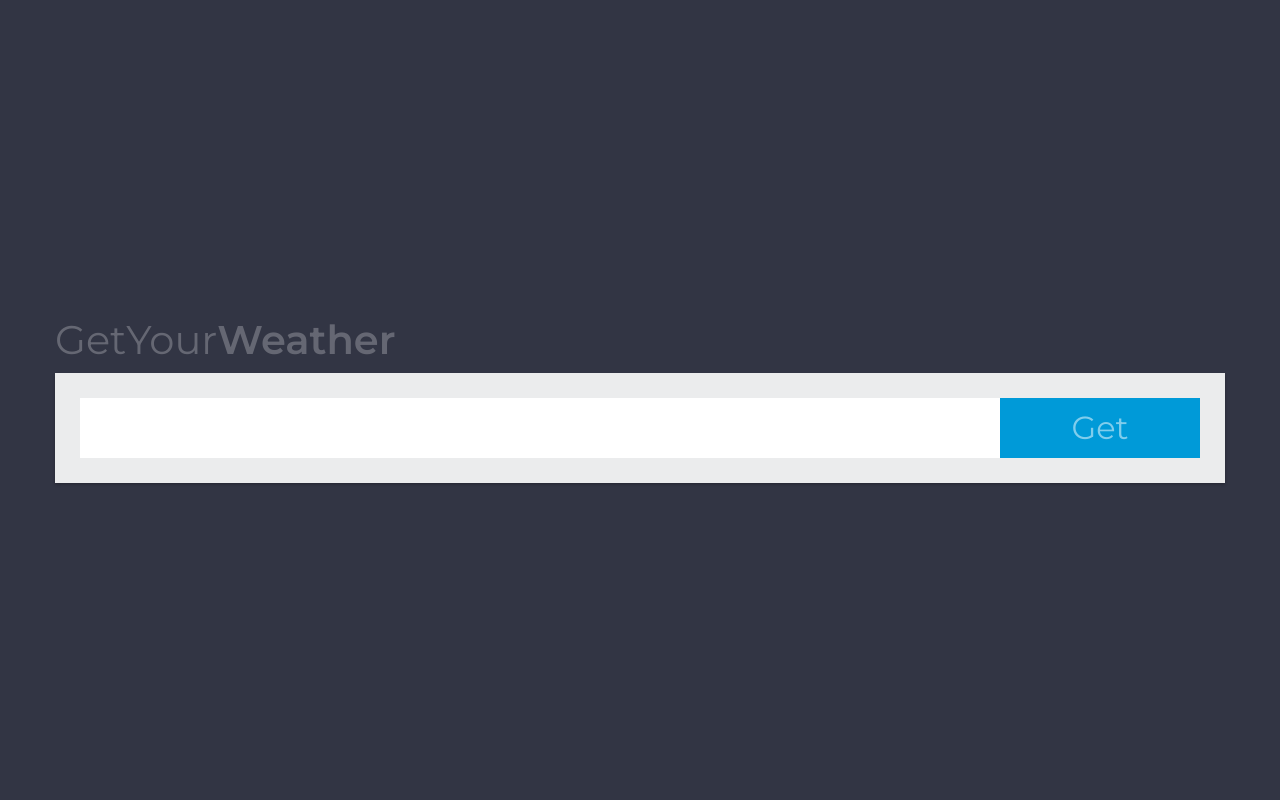
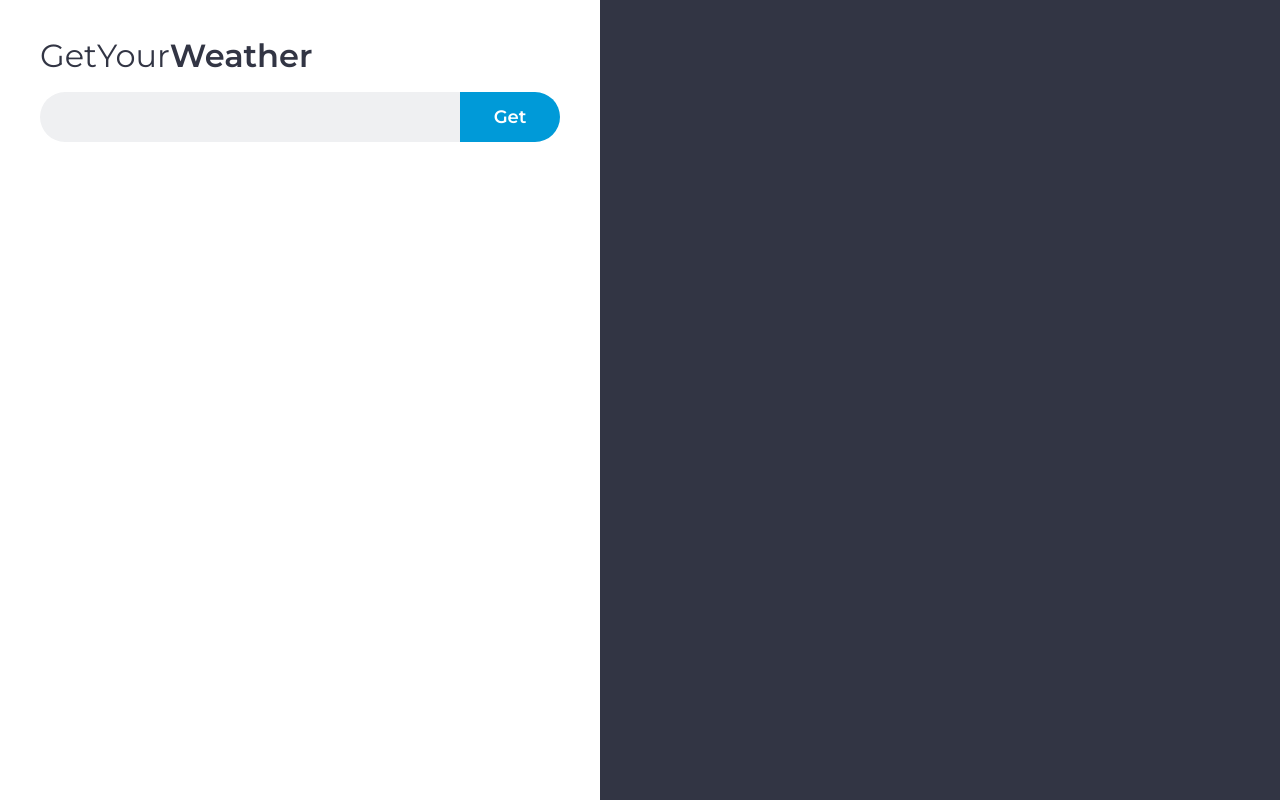
Before and after one commit to gustavopazevedo/it-crowd-front-end-challenge, a React (Create React App) app: page / in a window 1280 px wide. Built offline with nearby package versions, Linux system fonts and the light colour scheme.

Commit message:
Changed layout and added last 5 searched items

```diff
--- a/package.json
+++ b/package.json
@@ -12,7 +12,8 @@
     "react-redux": "^7.1.0",
     "react-scripts": "3.0.1",
     "redux": "^4.0.1",
-    "redux-thunk": "^2.3.0"
+    "redux-thunk": "^2.3.0",
+    "uuid": "^3.3.2"
   },
   "scripts": {
     "start": "react-scripts start",
--- a/src/App.js
+++ b/src/App.js
@@ -1,45 +1,18 @@
 import React from 'react';
-import styled from '@emotion/styled';
 
 /** COMPONENTS */
 import Layout from './components/Layout';
-import Container from './components/Container';
-import SearchBox from './components/SearchBox';
+import Sidebar from './components/Sidebar';
 /** COMPONENTS */
 
 /** STYLED */
-const StyledWeatherSection = styled.section`
-	width: 100%;
-	position: absolute;
-	top: 50%;
-	transform: translateY(-50%);
-`;
 
-const StyledWeatherSectionTitle = styled.h1`
-	width: 100%;
-	color: rgba(255, 255, 255, 0.25);
-	font-size: 4rem;
-	margin: 0;
-	font-weight: 600;
-	margin-bottom: 10px;
-
-	span {
-		font-weight: 400;
-	}
-`;
 /** END STYLED */
 
 function App() {
 	return (
 		<Layout>
-			<StyledWeatherSection>
-				<Container>
-					<StyledWeatherSectionTitle>
-						<span>GetYour</span>Weather
-					</StyledWeatherSectionTitle>
-					<SearchBox />
-				</Container>
-			</StyledWeatherSection>
+			<Sidebar />
 		</Layout>
 	);
 }
--- a/src/actions/weatherActions.jsx
+++ b/src/actions/weatherActions.jsx
@@ -15,11 +15,11 @@ function getWeather(city) {
 		})
 
 		try {
-			const { data } = await axios.get(`${API_URL}?q=${city}&appid=${APP_ID}`);
+			const { data } = await axios.get(`${API_URL}?q=${encodeURI(city)}&appid=${APP_ID}`);
 
 			dispatch({
 				type: GET_WEATHER_FULFILLED,
-				payload: data
+				payload: Array.isArray(data) ? data : [data]
 			})
 		} catch (err) {
 			dispatch({
--- a/src/components/Container/index.jsx
+++ b/src/components/Container/index.jsx
@@ -6,6 +6,10 @@ const StyledContainer = styled.div`
 	width: 1170px;
 	margin: 0 auto;
 	display: block;
+
+	@media screen and (max-width: 1024px) {
+		width: calc(100% - 80px);
+	}
 `;
 /** END STYLED */
 
--- a/src/components/SearchBox/index.jsx
+++ b/src/components/SearchBox/index.jsx
@@ -1,77 +1,147 @@
-import React, { Fragment, useEffect, useState } from 'react';
+import React, { Fragment, useCallback, useEffect, useState } from 'react';
 import { connect } from 'react-redux';
 import styled from '@emotion/styled';
+import uuidv4 from 'uuid/v4';
 
 /** ACTIONS */
 import actions from './../../actions';
 /** END ACTIONS */
 
+/** COMPONENTS */
+import Tag from './../Tag'
+/** END COMPONENTS */
+
 /** STYLED */
 const StyledSearchBoxWrapper = styled.div`
 	width: 100%;
 	margin: 0 auto;
-	padding: 0 20px;
-	box-shadow: 0 1.5px 3px rgba(0, 0, 0, .25);
 	overflow: hidden;
-	background-color: #ebeced;
-	padding: 25px;
 	display: flex;
 	flex-wrap: wrap;
+	margin-top: 20px;
 `;
 
 const StyledSearchBoxField = styled.input`
-	width: calc(100% - 200px);
-	height: 60px;
+	width: calc(100% - 100px);
+	height: 50px;
 	display: block;
 	border: none;
 	outline: none;
-	font-size: 3.2rem;
-	color: #aaa;
+	font-size: 1.8rem;
+	color: #323544;
 	padding: 0 20px;
+	background-color: #eff0f2;
+	border-top-left-radius: 30px;
+	border-bottom-left-radius: 30px;
 `;
 
 const StyledSearchBoxButton = styled.button`
-	width: 200px;
-	height: 60px;
-	color: rgba(255, 255, 255, 0.5);
+	width: 100px;
+	height: 50px;
+	color: #fff;
 	background-color: #009ad8;
 	border: none;
-	font-size: 3.2rem;
+	font-size: 1.8rem;
 	cursor: pointer;
+	border-top-right-radius: 30px;
+	border-bottom-right-radius: 30px;
+	font-weight: 600;
+`;
+
+const StyledSearchBoxSavedList = styled.div`
+	width: 100%;
+	display: flex;
+	flex-wrap: wrap;
+	padding-top: 10px;
 `;
 /** END STYLED */
 
 function SearchBox({ getWeather, weather }) {
 	const [value, setValue] = useState('');
+	const [savedItems, setSavedItems] = useState(JSON.parse(localStorage.getItem('savedItems')) || []);
 
-	function onKeyPress(e) {
-		if (e.which == 13 || e.keyCode == 13) {
-			if (value) {
-				getWeather(value)
+	useEffect(function () {
+		if (weather.isFulfilled) {
+			saveOnLocalStorage(value);
+		}
+	}, [weather])
+
+	function doSearch(e, searchValue) {
+		if (e.which === 13 || e.keyCode === 13 || e.target.tagName === 'BUTTON' || e.target.tagName === 'SPAN') {
+			if (searchValue) {
+				getWeather(searchValue)
 			}
+		}
+	}
+
+	function removeSaved(item) {
+		let _savedItems = savedItems.filter(savedItem => savedItems !== item);
+
+		setSavedItems(_savedItems)
+		localStorage.setItem('savedItems', JSON.stringify(_savedItems))
+	}
+
+	function saveOnLocalStorage(searchedValue) {
+		if (savedItems.indexOf(searchedValue) === -1) {
+			let _savedItems = [];
+
+			if (savedItems.length === 5) {
+				_savedItems = [searchedValue, ...savedItems.splice(0, 4)]
+			} else {
+				_savedItems = [searchedValue, ...savedItems]
+			}
+
+			setSavedItems(_savedItems)
+			localStorage.setItem('savedItems', JSON.stringify(_savedItems))
+		}
+	}
+
+	function showResults() {
+		if (weather.isFulfilled) {
+			return weather.data.map(item => (
+				<ul key={uuidv4()} style={{ color: '#000', fontSize: '20px' }}>
+					<li style={{ color: '#000' }}>Temperature: {item.main.temp}</li>
+					<li style={{ color: '#000' }}>Pressure: {item.main.pressure}</li>
+					<li style={{ color: '#000' }}>Humidity: {item.main.humidity}</li>
+					<li style={{ color: '#000' }}>Min temperature: {item.main.temp_min}</li>
+					<li style={{ color: '#000' }}>Max temperature: {item.main.temp_max}</li>
+					<li style={{ color: '#000' }}>Lat: {item.coord.lat}</li>
+					<li style={{ color: '#000' }}>Long: {item.coord.lon}</li>
+				</ul>
+			))
+		} else if (weather.isRejected) {
+			return (
+				<p style={{ color: '#fff' }}>Sorry. We couldn't find Weather for {value}</p>
+			)
+
+		}
+	}
+
+	function showSavedItems() {
+		if (savedItems.length > 0) {
+			return (
+				<StyledSearchBoxSavedList>
+					{savedItems.map(item => (
+						<Tag text={item} onClick={e => doSearch(e, item)} onClose={item => removeSaved(item)} key={uuidv4()} />
+					))}
+				</StyledSearchBoxSavedList>
+			)
 		}
 	}
 
 	return (
 		<Fragment>
 			<StyledSearchBoxWrapper>
-				<StyledSearchBoxField type="text" value={value} onChange={(e) => setValue(e.target.value)} onKeyPress={(e) => onKeyPress(e) } />
-				<StyledSearchBoxButton onClick={() => value ? getWeather(value) : null}>Get</StyledSearchBoxButton>
+				<StyledSearchBoxField
+					type="text"
+					value={value}
+					onChange={(e) => setValue(e.target.value)}
+					onKeyPress={(e) => doSearch(e, value)}
+				/>
+				<StyledSearchBoxButton onClick={e => doSearch(e, value)}>Get</StyledSearchBoxButton>
+				{showSavedItems()}
 			</StyledSearchBoxWrapper>
-			{
-				weather.isFulfilled
-					?
-					<ul style={{ color: '#fff', fontSize: '20px' }}>
-						<li style={{ color: '#fff' }}>Temperature: {weather.data.main.temp}</li>
-						<li style={{ color: '#fff' }}>Pressure: {weather.data.main.pressure}</li>
-						<li style={{ color: '#fff' }}>Humidity: {weather.data.main.humidity}</li>
-						<li style={{ color: '#fff' }}>Min temperature: {weather.data.main.temp_min}</li>
-						<li style={{ color: '#fff' }}>Max temperature: {weather.data.main.temp_max}</li>
-						<li style={{ color: '#fff' }}>Lat: {weather.data.coord.lat}</li>
-						<li style={{ color: '#fff' }}>Long: {weather.data.coord.lon}</li>
-					</ul>
-					: null
-			}
+			{showResults()}
 		</Fragment>
 	);
 }
--- /dev/null
+++ b/src/components/Sidebar/index.jsx
@@ -0,0 +1,41 @@
+import React from 'react';
+import styled from "@emotion/styled";
+import SearchBox from "./../SearchBox";
+
+/** STYLED */
+const StyledSidebar = styled.div`
+    width: 600px;
+    height: 100%;
+    position: fixed;
+    top: 0;
+    left: 0;
+    background-color: #fff;
+    padding: 40px;
+`;
+
+const StyledSidebarTitle = styled.h1`
+    width: 100%;
+    color: #323544;
+    margin: 0;
+    font-weight: 600;
+    font-size: 3.2rem;
+    line-height: 100%;
+
+    span {
+        font-weight: 400;
+    }
+`;
+/** END STYLED */
+
+function Sidebar() {
+    return (
+        <StyledSidebar>
+            <StyledSidebarTitle>
+                <span>GetYour</span>Weather
+            </StyledSidebarTitle>
+            <SearchBox />
+        </StyledSidebar>
+    );
+}
+
+export default Sidebar;
--- /dev/null
+++ b/src/components/Tag/index.jsx
@@ -0,0 +1,41 @@
+import React from 'react';
+import styled from '@emotion/styled';
+
+/** STYLED */
+const StyledTag = styled.span`
+	height: 38px;
+	position: relative;
+	padding: 10px 38px 10px 15px;
+	background-color: #009ad8;
+	color: #fff;
+	font-size: 1.6rem;
+	margin: 10px 10px 0 0;
+	cursor: pointer;
+	border-radius: 19px;
+`;
+
+const StyledTagRemoveButton = styled.button`
+	width: 38px;
+	height: 38px;
+	position: absolute;
+	top: 0;
+	right: 0;
+	display: block;
+	background: url('/assets/images/icons/icon-remove.svg') no-repeat scroll center center;
+	background-size: auto 10px;
+	border: none;
+	outline: none;
+	cursor: pointer;
+`;
+/** END STYLED */
+
+function Tag({ onClick, onClose, text }) {
+	return (
+		<StyledTag onClick={() => onClick(text)}>
+			{text}
+			<StyledTagRemoveButton />
+		</StyledTag>
+	)
+}
+
+export default Tag;
```
Also changed, not shown: public/assets/images/icons/icon-remove.svg (added).
